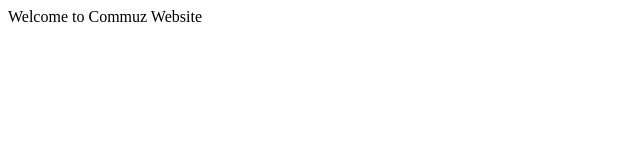
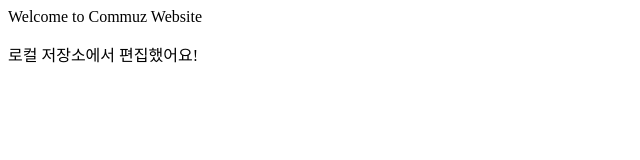
Before and after one commit to commuz/commuz.github.io, a plain HTML site: page index.html in a window 1280 px wide. Shown: the whole page, without its empty margins (0-640 px from the left). Drawn offline with Linux system fonts and the light colour scheme.

Commit message:
index.html edited

```diff
--- a/index.html
+++ b/index.html
@@ -7,5 +7,9 @@
     Welcome to Commuz Website
   </p>
 
+  <p>
+    로컬 저장소에서 편집했어요!
+  </p>
+
 </body>
 </html>
```
